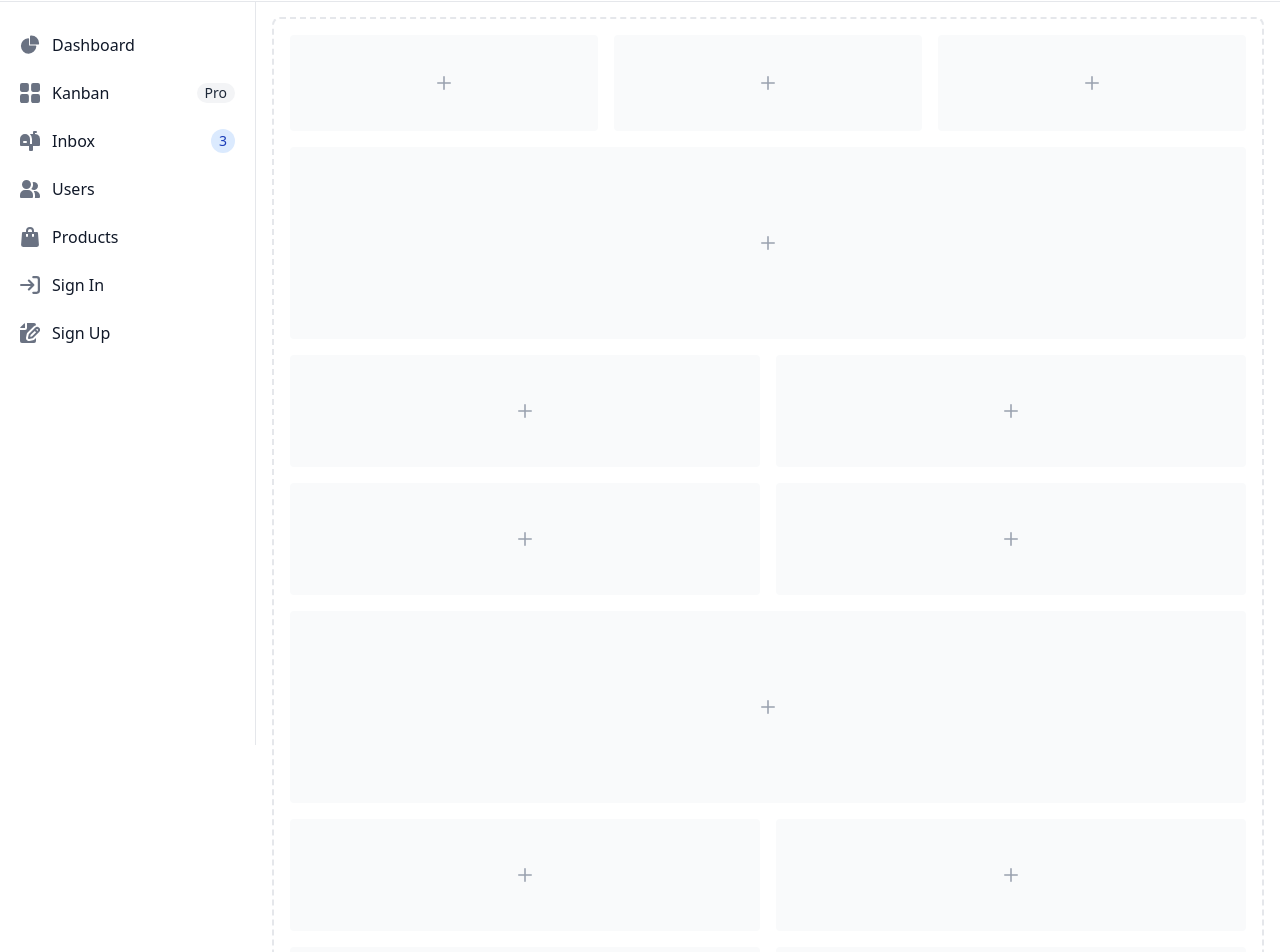
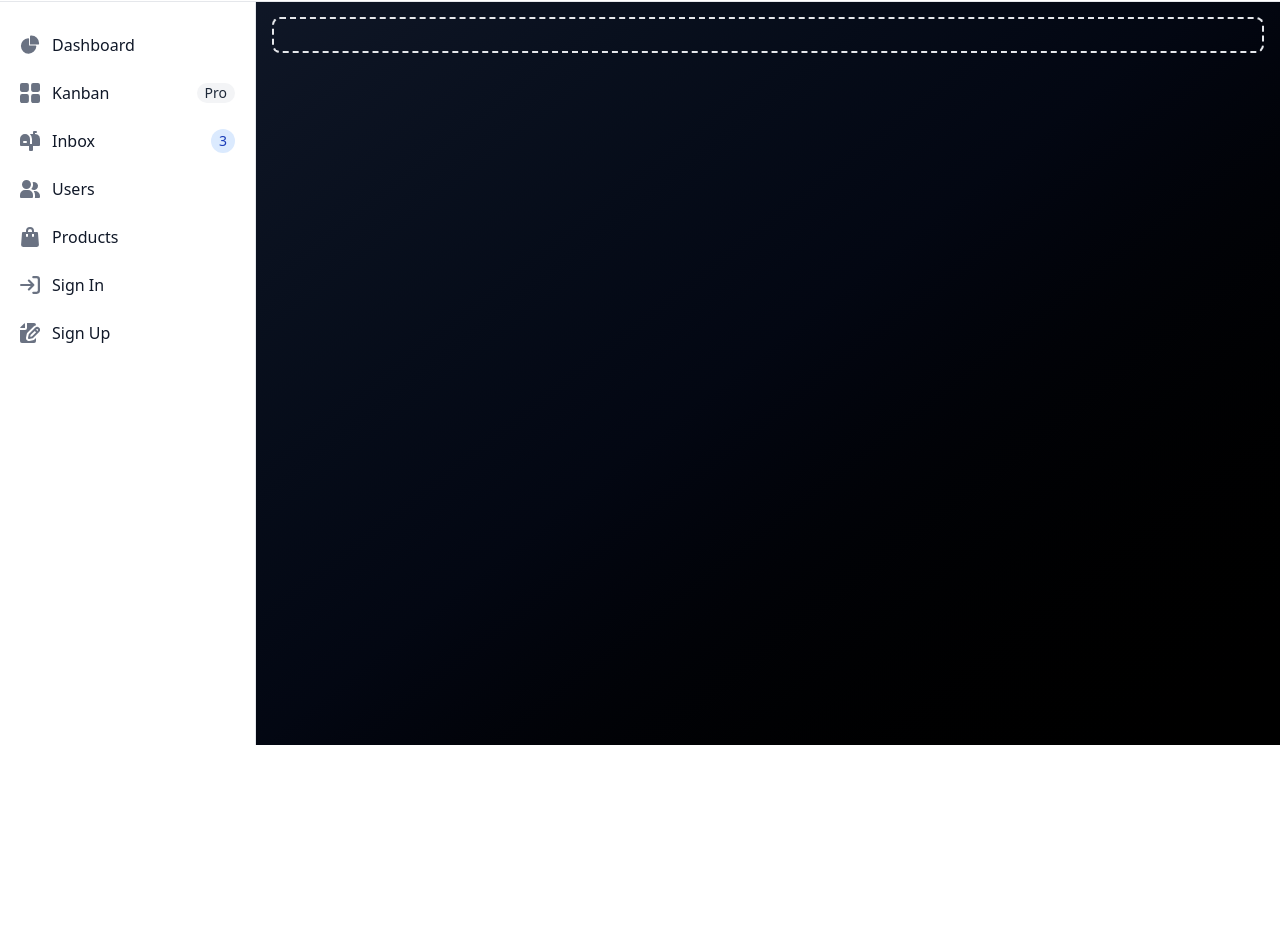
Before and after one commit to senuka-b/Fortium-Frontend, an Angular app: page / in a window 1280 px wide. Shown: the part 55-1007 px from the top of the page. After the commit the page ends 800 px from the top, so only its background shows below. Built offline with nearby package versions, Linux system fonts and the light colour scheme.

Commit message:
Create router-outlet in dashboard

```diff
--- a/src/app/shared/components/dashboard/dashboard.component.html
+++ b/src/app/shared/components/dashboard/dashboard.component.html
@@ -121,104 +121,8 @@
      </div>
   </aside>
 
-  <div class="p-4 sm:ml-64">
+  <div class="p-4 sm:ml-64  bg-gradient-to-br from-gray-900 via-gray-950 to-black text-white h-screen">
      <div class="p-4 border-2 border-gray-200 border-dashed rounded-lg dark:border-gray-700 mt-14">
-        <div class="grid grid-cols-3 gap-4 mb-4">
-           <div class="flex items-center justify-center h-24 rounded-sm bg-gray-50 dark:bg-gray-800">
-              <p class="text-2xl text-gray-400 dark:text-gray-500">
-                 <svg class="w-3.5 h-3.5" aria-hidden="true" xmlns="http://www.w3.org/2000/svg" fill="none" viewBox="0 0 18 18">
-                    <path stroke="currentColor" stroke-linecap="round" stroke-linejoin="round" stroke-width="2" d="M9 1v16M1 9h16"/>
-                 </svg>
-              </p>
-           </div>
-           <div class="flex items-center justify-center h-24 rounded-sm bg-gray-50 dark:bg-gray-800">
-              <p class="text-2xl text-gray-400 dark:text-gray-500">
-                 <svg class="w-3.5 h-3.5" aria-hidden="true" xmlns="http://www.w3.org/2000/svg" fill="none" viewBox="0 0 18 18">
-                    <path stroke="currentColor" stroke-linecap="round" stroke-linejoin="round" stroke-width="2" d="M9 1v16M1 9h16"/>
-                 </svg>
-              </p>
-           </div>
-           <div class="flex items-center justify-center h-24 rounded-sm bg-gray-50 dark:bg-gray-800">
-              <p class="text-2xl text-gray-400 dark:text-gray-500">
-                 <svg class="w-3.5 h-3.5" aria-hidden="true" xmlns="http://www.w3.org/2000/svg" fill="none" viewBox="0 0 18 18">
-                    <path stroke="currentColor" stroke-linecap="round" stroke-linejoin="round" stroke-width="2" d="M9 1v16M1 9h16"/>
-                 </svg>
-              </p>
-           </div>
-        </div>
-        <div class="flex items-center justify-center h-48 mb-4 rounded-sm bg-gray-50 dark:bg-gray-800">
-           <p class="text-2xl text-gray-400 dark:text-gray-500">
-              <svg class="w-3.5 h-3.5" aria-hidden="true" xmlns="http://www.w3.org/2000/svg" fill="none" viewBox="0 0 18 18">
-                 <path stroke="currentColor" stroke-linecap="round" stroke-linejoin="round" stroke-width="2" d="M9 1v16M1 9h16"/>
-              </svg>
-           </p>
-        </div>
-        <div class="grid grid-cols-2 gap-4 mb-4">
-           <div class="flex items-center justify-center rounded-sm bg-gray-50 h-28 dark:bg-gray-800">
-              <p class="text-2xl text-gray-400 dark:text-gray-500">
-                 <svg class="w-3.5 h-3.5" aria-hidden="true" xmlns="http://www.w3.org/2000/svg" fill="none" viewBox="0 0 18 18">
-                    <path stroke="currentColor" stroke-linecap="round" stroke-linejoin="round" stroke-width="2" d="M9 1v16M1 9h16"/>
-                 </svg>
-              </p>
-           </div>
-           <div class="flex items-center justify-center rounded-sm bg-gray-50 h-28 dark:bg-gray-800">
-              <p class="text-2xl text-gray-400 dark:text-gray-500">
-                 <svg class="w-3.5 h-3.5" aria-hidden="true" xmlns="http://www.w3.org/2000/svg" fill="none" viewBox="0 0 18 18">
-                    <path stroke="currentColor" stroke-linecap="round" stroke-linejoin="round" stroke-width="2" d="M9 1v16M1 9h16"/>
-                 </svg>
-              </p>
-           </div>
-           <div class="flex items-center justify-center rounded-sm bg-gray-50 h-28 dark:bg-gray-800">
-              <p class="text-2xl text-gray-400 dark:text-gray-500">
-                 <svg class="w-3.5 h-3.5" aria-hidden="true" xmlns="http://www.w3.org/2000/svg" fill="none" viewBox="0 0 18 18">
-                    <path stroke="currentColor" stroke-linecap="round" stroke-linejoin="round" stroke-width="2" d="M9 1v16M1 9h16"/>
-                 </svg>
-              </p>
-           </div>
-           <div class="flex items-center justify-center rounded-sm bg-gray-50 h-28 dark:bg-gray-800">
-              <p class="text-2xl text-gray-400 dark:text-gray-500">
-                 <svg class="w-3.5 h-3.5" aria-hidden="true" xmlns="http://www.w3.org/2000/svg" fill="none" viewBox="0 0 18 18">
-                    <path stroke="currentColor" stroke-linecap="round" stroke-linejoin="round" stroke-width="2" d="M9 1v16M1 9h16"/>
-                 </svg>
-              </p>
-           </div>
-        </div>
-        <div class="flex items-center justify-center h-48 mb-4 rounded-sm bg-gray-50 dark:bg-gray-800">
-           <p class="text-2xl text-gray-400 dark:text-gray-500">
-              <svg class="w-3.5 h-3.5" aria-hidden="true" xmlns="http://www.w3.org/2000/svg" fill="none" viewBox="0 0 18 18">
-                 <path stroke="currentColor" stroke-linecap="round" stroke-linejoin="round" stroke-width="2" d="M9 1v16M1 9h16"/>
-              </svg>
-           </p>
-        </div>
-        <div class="grid grid-cols-2 gap-4">
-           <div class="flex items-center justify-center rounded-sm bg-gray-50 h-28 dark:bg-gray-800">
-              <p class="text-2xl text-gray-400 dark:text-gray-500">
-                 <svg class="w-3.5 h-3.5" aria-hidden="true" xmlns="http://www.w3.org/2000/svg" fill="none" viewBox="0 0 18 18">
-                    <path stroke="currentColor" stroke-linecap="round" stroke-linejoin="round" stroke-width="2" d="M9 1v16M1 9h16"/>
-                 </svg>
-              </p>
-           </div>
-           <div class="flex items-center justify-center rounded-sm bg-gray-50 h-28 dark:bg-gray-800">
-              <p class="text-2xl text-gray-400 dark:text-gray-500">
-                 <svg class="w-3.5 h-3.5" aria-hidden="true" xmlns="http://www.w3.org/2000/svg" fill="none" viewBox="0 0 18 18">
-                    <path stroke="currentColor" stroke-linecap="round" stroke-linejoin="round" stroke-width="2" d="M9 1v16M1 9h16"/>
-                 </svg>
-              </p>
-           </div>
-           <div class="flex items-center justify-center rounded-sm bg-gray-50 h-28 dark:bg-gray-800">
-              <p class="text-2xl text-gray-400 dark:text-gray-500">
-                 <svg class="w-3.5 h-3.5" aria-hidden="true" xmlns="http://www.w3.org/2000/svg" fill="none" viewBox="0 0 18 18">
-                    <path stroke="currentColor" stroke-linecap="round" stroke-linejoin="round" stroke-width="2" d="M9 1v16M1 9h16"/>
-                 </svg>
-              </p>
-           </div>
-           <div class="flex items-center justify-center rounded-sm bg-gray-50 h-28 dark:bg-gray-800">
-              <p class="text-2xl text-gray-400 dark:text-gray-500">
-                 <svg class="w-3.5 h-3.5" aria-hidden="true" xmlns="http://www.w3.org/2000/svg" fill="none" viewBox="0 0 18 18">
-                    <path stroke="currentColor" stroke-linecap="round" stroke-linejoin="round" stroke-width="2" d="M9 1v16M1 9h16"/>
-                 </svg>
-              </p>
-           </div>
-        </div>
+       <router-outlet></router-outlet>
      </div>
   </div>
--- a/src/app/shared/components/dashboard/dashboard.component.ts
+++ b/src/app/shared/components/dashboard/dashboard.component.ts
@@ -1,8 +1,9 @@
 import { Component } from '@angular/core';
+import { RouterLink, RouterOutlet } from '@angular/router';
 
 @Component({
   selector: 'app-dashboard',
-  imports: [],
+  imports: [RouterOutlet, RouterLink],
   templateUrl: './dashboard.component.html',
   styleUrl: './dashboard.component.css'
 })
```
